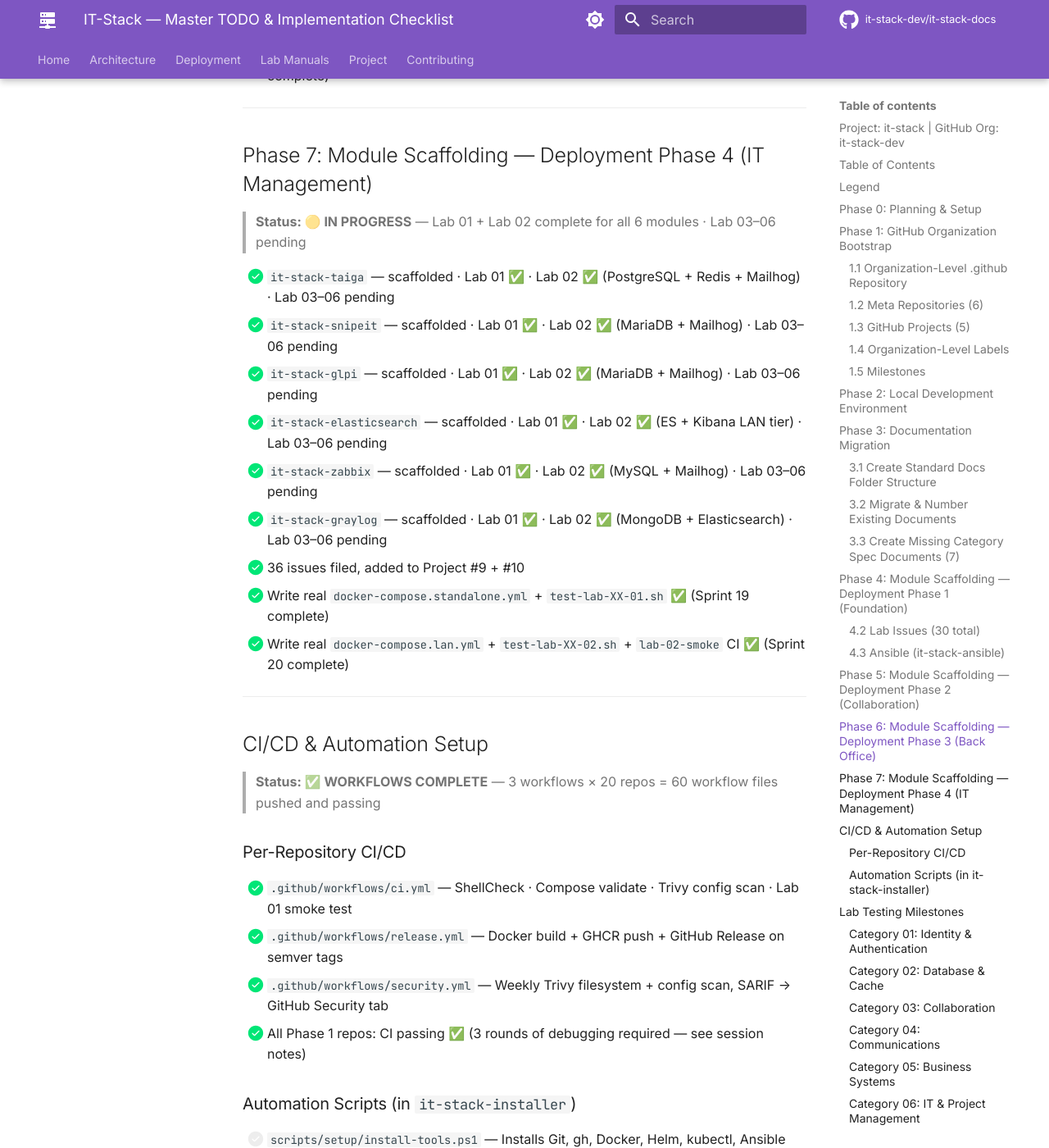
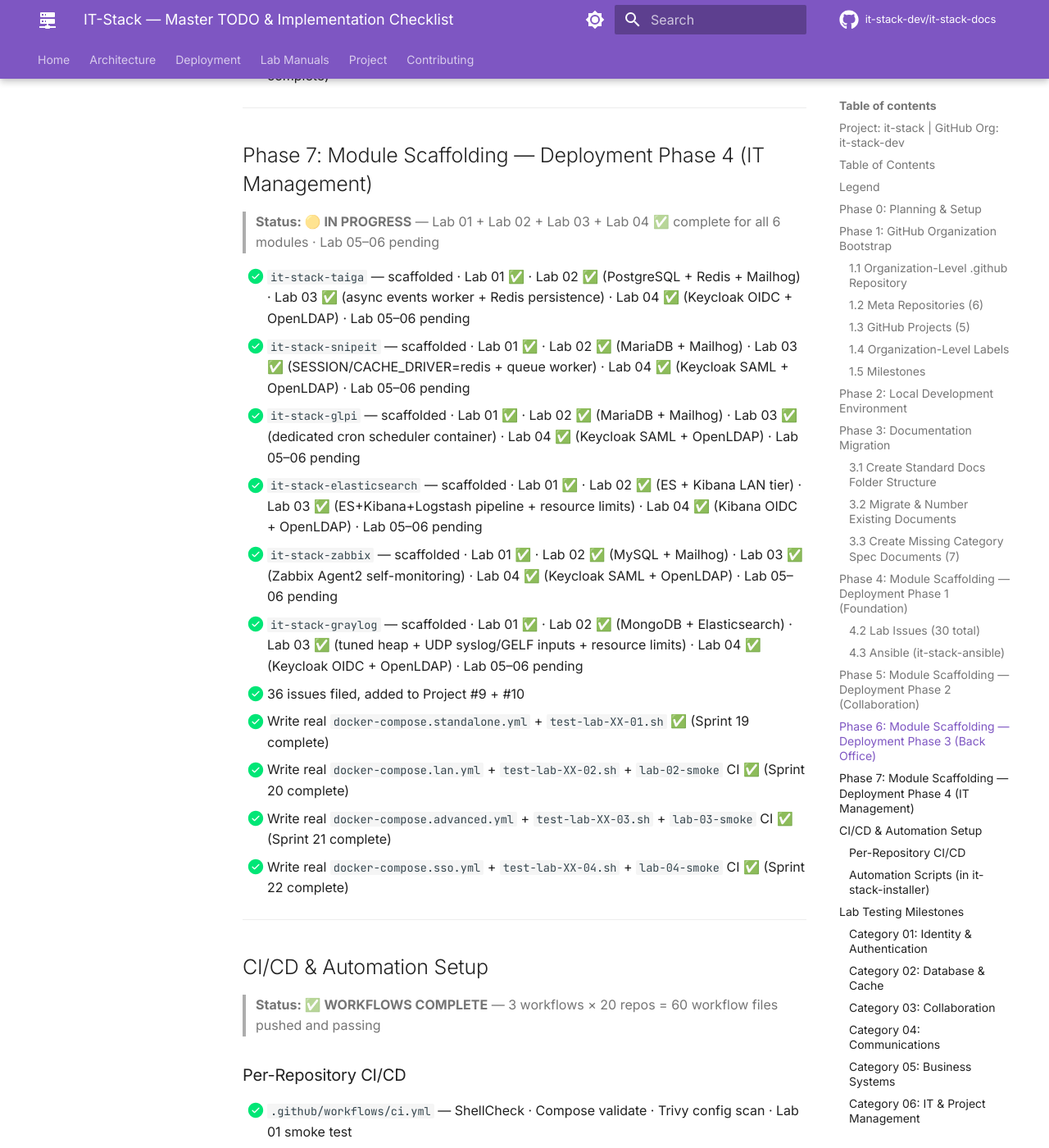
Before and after one commit to it-stack-dev/it-stack-docs, an MkDocs documentation site: the page built from docs/IT-STACK-TODO.md, in a window 1280 px wide and 1400 px high, scrolled down 7914 px. Shown: the whole window at 82% size. Built offline with MkDocs 1.6.1 and Material for MkDocs 9.7.7, drawn with Linux system fonts in a browser that asks for light colours; comment, search, counter and statistics services are not loaded; some of the changed text lies outside the part shown.

Commit message:
docs: Sprint 22 complete — Phase 4 Lab 04 SSO Integration (108/120, 90.0%)

```diff
--- a/docs/IT-STACK-TODO.md
+++ b/docs/IT-STACK-TODO.md
@@ -234,17 +234,19 @@ All 5 repos have:
 
 ## Phase 7: Module Scaffolding — Deployment Phase 4 (IT Management)
 
-> **Status: 🟡 IN PROGRESS** — Lab 01 + Lab 02 complete for all 6 modules · Lab 03–06 pending
+> **Status: 🟡 IN PROGRESS** — Lab 01 + Lab 02 + Lab 03 + Lab 04 ✅ complete for all 6 modules · Lab 05–06 pending
 
-- [x] `it-stack-taiga` — scaffolded · Lab 01 ✅ · Lab 02 ✅ (PostgreSQL + Redis + Mailhog) · Lab 03–06 pending
-- [x] `it-stack-snipeit` — scaffolded · Lab 01 ✅ · Lab 02 ✅ (MariaDB + Mailhog) · Lab 03–06 pending
-- [x] `it-stack-glpi` — scaffolded · Lab 01 ✅ · Lab 02 ✅ (MariaDB + Mailhog) · Lab 03–06 pending
-- [x] `it-stack-elasticsearch` — scaffolded · Lab 01 ✅ · Lab 02 ✅ (ES + Kibana LAN tier) · Lab 03–06 pending
-- [x] `it-stack-zabbix` — scaffolded · Lab 01 ✅ · Lab 02 ✅ (MySQL + Mailhog) · Lab 03–06 pending
-- [x] `it-stack-graylog` — scaffolded · Lab 01 ✅ · Lab 02 ✅ (MongoDB + Elasticsearch) · Lab 03–06 pending
+- [x] `it-stack-taiga` — scaffolded · Lab 01 ✅ · Lab 02 ✅ (PostgreSQL + Redis + Mailhog) · Lab 03 ✅ (async events worker + Redis persistence) · Lab 04 ✅ (Keycloak OIDC + OpenLDAP) · Lab 05–06 pending
+- [x] `it-stack-snipeit` — scaffolded · Lab 01 ✅ · Lab 02 ✅ (MariaDB + Mailhog) · Lab 03 ✅ (SESSION/CACHE_DRIVER=redis + queue worker) · Lab 04 ✅ (Keycloak SAML + OpenLDAP) · Lab 05–06 pending
+- [x] `it-stack-glpi` — scaffolded · Lab 01 ✅ · Lab 02 ✅ (MariaDB + Mailhog) · Lab 03 ✅ (dedicated cron scheduler container) · Lab 04 ✅ (Keycloak SAML + OpenLDAP) · Lab 05–06 pending
+- [x] `it-stack-elasticsearch` — scaffolded · Lab 01 ✅ · Lab 02 ✅ (ES + Kibana LAN tier) · Lab 03 ✅ (ES+Kibana+Logstash pipeline + resource limits) · Lab 04 ✅ (Kibana OIDC + OpenLDAP) · Lab 05–06 pending
+- [x] `it-stack-zabbix` — scaffolded · Lab 01 ✅ · Lab 02 ✅ (MySQL + Mailhog) · Lab 03 ✅ (Zabbix Agent2 self-monitoring) · Lab 04 ✅ (Keycloak SAML + OpenLDAP) · Lab 05–06 pending
+- [x] `it-stack-graylog` — scaffolded · Lab 01 ✅ · Lab 02 ✅ (MongoDB + Elasticsearch) · Lab 03 ✅ (tuned heap + UDP syslog/GELF inputs + resource limits) · Lab 04 ✅ (Keycloak OIDC + OpenLDAP) · Lab 05–06 pending
 - [x] 36 issues filed, added to Project #9 + #10
 - [x] Write real `docker-compose.standalone.yml` + `test-lab-XX-01.sh` ✅ (Sprint 19 complete)
 - [x] Write real `docker-compose.lan.yml` + `test-lab-XX-02.sh` + `lab-02-smoke` CI ✅ (Sprint 20 complete)
+- [x] Write real `docker-compose.advanced.yml` + `test-lab-XX-03.sh` + `lab-03-smoke` CI ✅ (Sprint 21 complete)
+- [x] Write real `docker-compose.sso.yml` + `test-lab-XX-04.sh` + `lab-04-smoke` CI ✅ (Sprint 22 complete)
 
 ---
 
@@ -301,7 +303,7 @@ All 5 repos have:
 |--------|--------|--------|--------|--------|--------|--------|
 | 03 · PostgreSQL | [x] | [x] | [x] | [x] | [x] | [x] |
 | 04 · Redis | [x] | [x] | [x] | [x] | [x] | [x] |
-| 05 · Elasticsearch | [x] | [x] | [ ] | [ ] | [ ] | [ ] |
+| 05 · Elasticsearch | [x] | [x] | [x] | [x] | [ ] | [ ] |
 
 ### Category 03: Collaboration
 
@@ -331,19 +333,19 @@ All 5 repos have:
 
 | Module | Lab 01 | Lab 02 | Lab 03 | Lab 04 | Lab 05 | Lab 06 |
 |--------|--------|--------|--------|--------|--------|--------|
-| 15 · Taiga | [x] | [x] | [ ] | [ ] | [ ] | [ ] |
-| 16 · Snipe-IT | [x] | [x] | [ ] | [ ] | [ ] | [ ] |
-| 17 · GLPI | [x] | [x] | [ ] | [ ] | [ ] | [ ] |
+| 15 · Taiga | [x] | [x] | [x] | [x] | [ ] | [ ] |
+| 16 · Snipe-IT | [x] | [x] | [x] | [x] | [ ] | [ ] |
+| 17 · GLPI | [x] | [x] | [x] | [x] | [ ] | [ ] |
 
 ### Category 07: Infrastructure
 
 | Module | Lab 01 | Lab 02 | Lab 03 | Lab 04 | Lab 05 | Lab 06 |
 |--------|--------|--------|--------|--------|--------|--------|
 | 18 · Traefik | [x] | [x] | [x] | [x] | [x] | [x] |
-| 19 · Zabbix | [x] | [x] | [ ] | [ ] | [ ] | [ ] |
-| 20 · Graylog | [x] | [x] | [ ] | [ ] | [ ] | [ ] |
+| 19 · Zabbix | [x] | [x] | [x] | [x] | [ ] | [ ] |
+| 20 · Graylog | [x] | [x] | [x] | [x] | [ ] | [ ] |
 
-**Lab Progress:** 96/120 (80.0%) — Phase 1 complete (30/120) ✅ · Phase 2 complete (30/120) ✅ · Phase 3 COMPLETE (24/120) ✅🎉 · **Phase 4: 12/36 (Labs 01–02 done)**
+**Lab Progress:** 108/120 (90.0%) — Phase 1 complete (30/120) ✅ · Phase 2 complete (30/120) ✅ · Phase 3 COMPLETE (24/120) ✅🎉 · **Phase 4: 24/36 (Labs 01–04 done)**
 
 ---
 
```
Also changed, not shown: CHANGELOG.md (+58 -2 lines).
